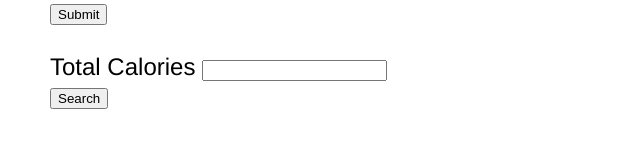
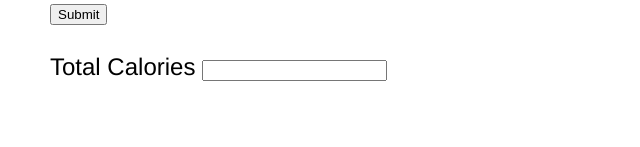
Before and after one commit to hannahmaepedro/caloriesHW4, a plain HTML site: page index.html in a window 1280 px wide. Shown: the part 181-328 px from the top of the page, without its empty margins (0-640 px from the left). Drawn offline with Linux system fonts and the light colour scheme.

Commit message:
Update index.html

```diff
--- a/index.html
+++ b/index.html
@@ -24,8 +24,7 @@
 
 <div>
     <label for = "totalCalories">Total Calories</label>
-    <input name = "button" id = "buttonTotalCal" /> <br>
-    <button type = "button" id = "buttonSearch"> Search</button>
+    <input name = "button" id = "buttonTotalCal" />
     <br>
 </div>
 
```
